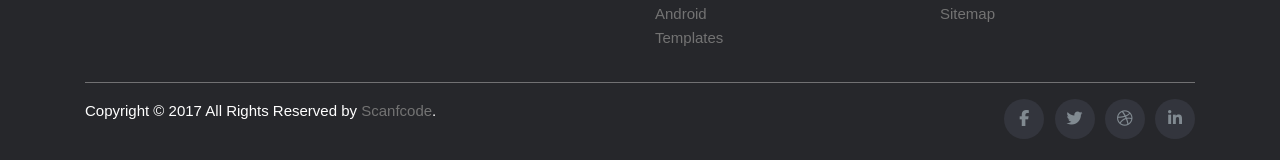
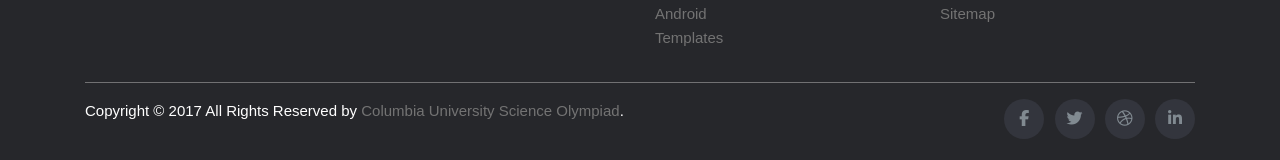
Before and after one commit to columbia-science-olympiad/columbia-science-olympiad.github.io, a Jekyll site: the page built from index.html, in a window 1280 px wide. Shown: the part 737-897 px from the top of the page. Built offline with Jekyll 4.4.1, drawn with Linux system fonts in a browser that asks for light colours; nearby versions of some CDN libraries; some of the changed lines change nothing that is shown.

Commit message:
Update footer.html

```diff
--- a/_includes/footer.html
+++ b/_includes/footer.html
@@ -12,25 +12,19 @@
       <div class="col-xs-6 col-md-3">
         <h6>Categories</h6>
         <ul class="footer-links">
-          <li><a href="http://scanfcode.com/category/c-language/">C</a></li>
+          <li><a href="/">C</a></li>
           <li>
-            <a href="http://scanfcode.com/category/front-end-development/"
-              >UI Design</a
-            >
+            <a href="">UI Design</a>
           </li>
           <li>
-            <a href="http://scanfcode.com/category/back-end-development/"
-              >PHP</a
-            >
+            <a href="">PHP</a>
           </li>
           <li>
-            <a href="http://scanfcode.com/category/java-programming-language/"
-              >Java</a
-            >
+            <a href="">Java</a>
           </li>
-          <li><a href="http://scanfcode.com/category/android/">Android</a></li>
+          <li><a href="">Android</a></li>
           <li>
-            <a href="http://scanfcode.com/category/templates/">Templates</a>
+            <a href="">Templates</a>
           </li>
         </ul>
       </div>
@@ -38,17 +32,15 @@
       <div class="col-xs-6 col-md-3">
         <h6>Quick Links</h6>
         <ul class="footer-links">
-          <li><a href="http://scanfcode.com/about/">About Us</a></li>
-          <li><a href="http://scanfcode.com/contact/">Contact Us</a></li>
+          <li><a href="">About Us</a></li>
+          <li><a href="">Contact Us</a></li>
           <li>
-            <a href="http://scanfcode.com/contribute-at-scanfcode/"
-              >Contribute</a
-            >
+            <a href="">Contribute</a>
           </li>
           <li>
-            <a href="http://scanfcode.com/privacy-policy/">Privacy Policy</a>
+            <a href="">Privacy Policy</a>
           </li>
-          <li><a href="http://scanfcode.com/sitemap/">Sitemap</a></li>
+          <li><a href="">Sitemap</a></li>
         </ul>
       </div>
     </div>
@@ -59,7 +51,7 @@
       <div class="col-md-8 col-sm-6 col-xs-12">
         <p class="copyright-text">
           Copyright &copy; 2017 All Rights Reserved by
-          <a href="#">Scanfcode</a>.
+          <a href="#">Columbia University Science Olympiad</a>.
         </p>
       </div>
 
```
